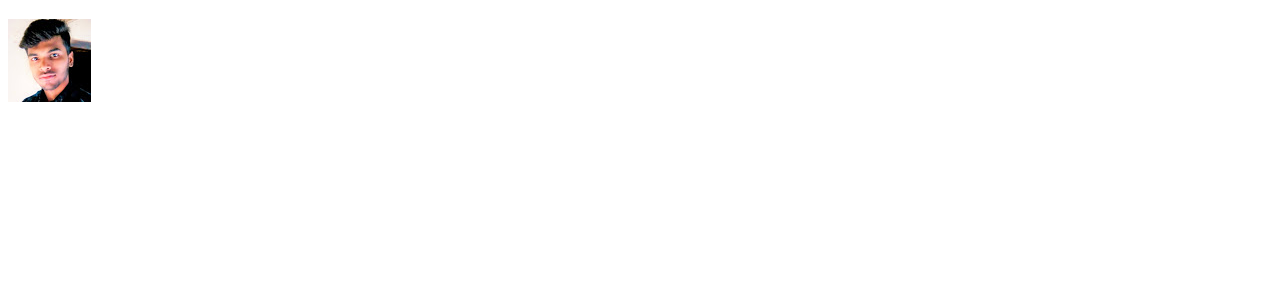
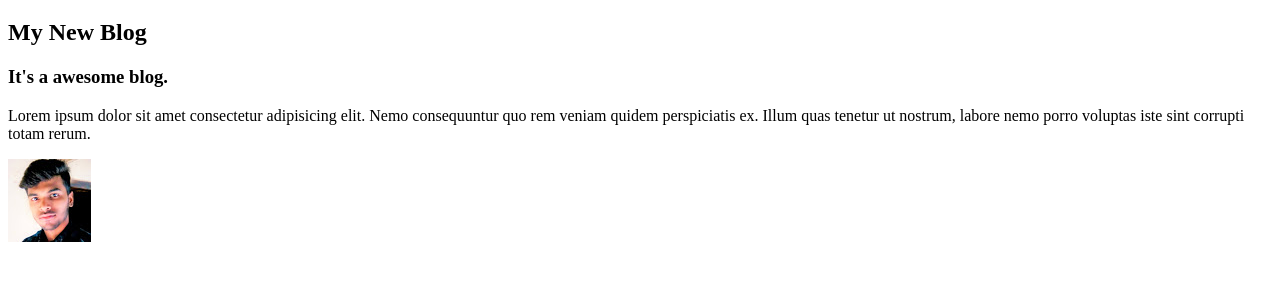
Before and after one commit to SadekurNiloy/git-github-project, a plain HTML site: page index.html in a window 1280 px wide. Shown: the part 61-342 px from the top of the page. Drawn offline with Linux system fonts and the light colour scheme.

Commit message:
added my new blog

```diff
--- a/index.html
+++ b/index.html
@@ -9,6 +9,11 @@
 </head>
 <body>
     <h1>Welcome to my git&github project</h1>
+    <div>
+        <h2>My New Blog</h2>
+        <h3>It's a awesome blog.</h3>
+        <p>Lorem ipsum dolor sit amet consectetur adipisicing elit. Nemo consequuntur quo rem veniam quidem perspiciatis ex. Illum quas tenetur ut nostrum, labore nemo porro voluptas iste sint corrupti totam rerum.</p>
+    </div>
     <img src="sadik.jpg" alt="photo">
 </body>
 </html>
```
